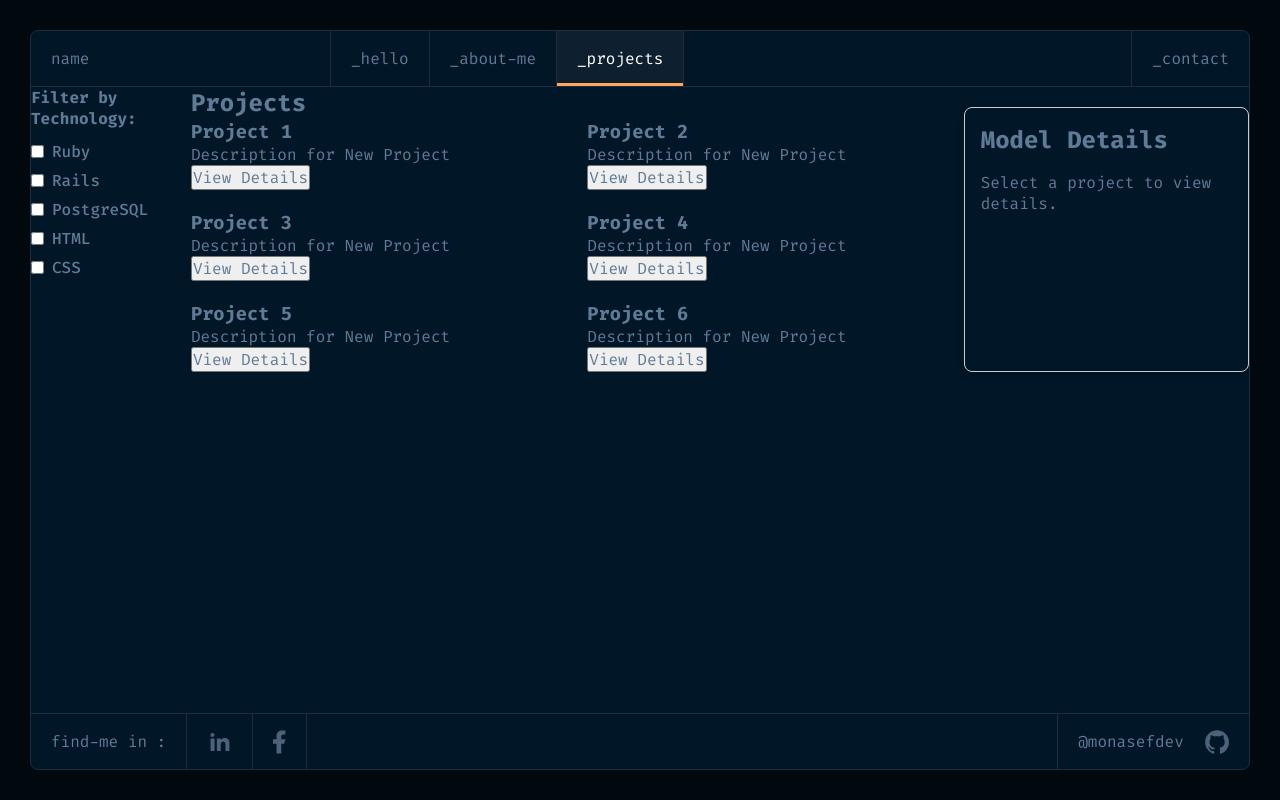
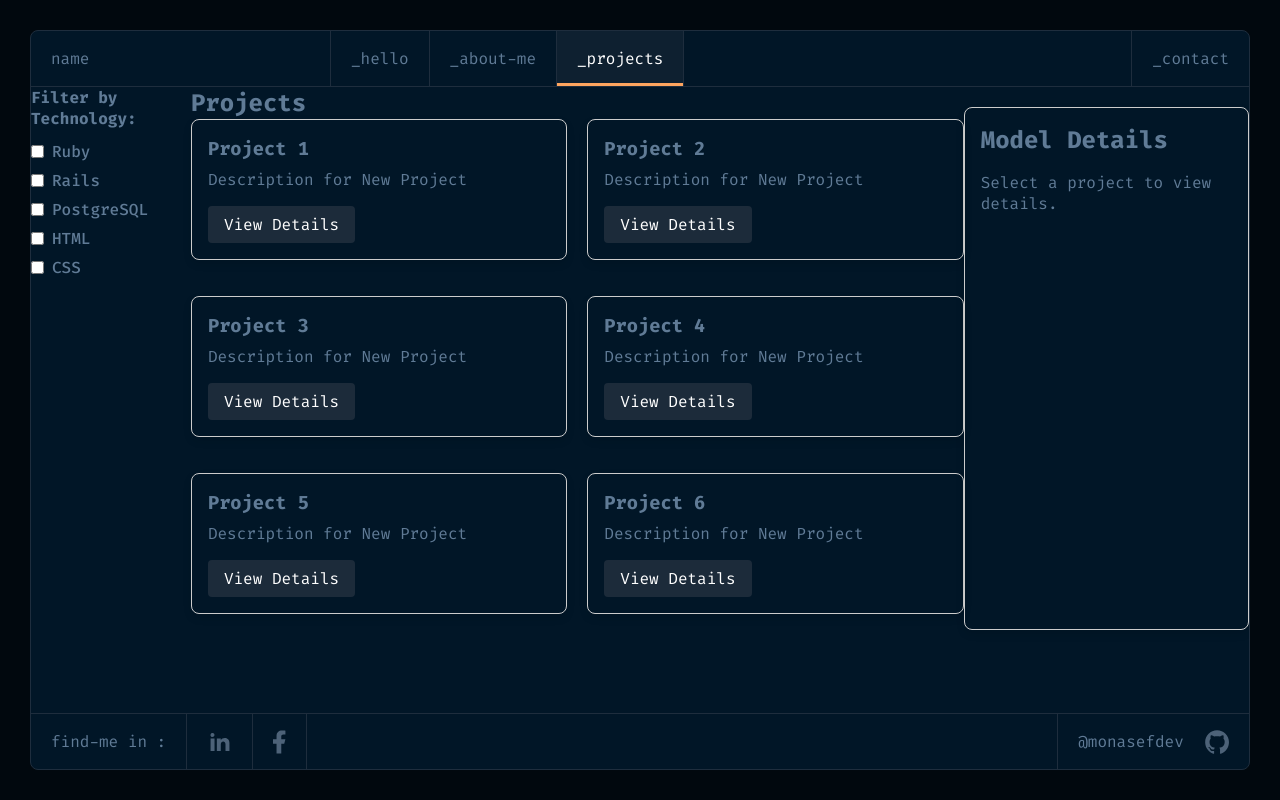
Before and after one commit to MonasefDev/My-portfolio, a React (Vite) app: page /projects in a window 1280 px wide. Built offline with nearby package versions, Linux system fonts and the light colour scheme.

Commit message:
Styled the heading, paragraph, and button for a cleaner and more organized card layout.

```diff
--- a/src/features/projects/ProjectCard.jsx
+++ b/src/features/projects/ProjectCard.jsx
@@ -1,4 +1,34 @@
 import React from "react";
+import styled from "styled-components";
+
+const CardContainer = styled.div`
+  border: 1px solid #ccc;
+  padding: 1.6rem;
+  margin-bottom: 1.6rem;
+  border-radius: .8rem;
+  box-shadow: 0 4px 8px rgba(0, 0, 0, 0.1);
+
+  .card-heading {
+    margin-bottom: .8rem;
+  }
+
+  .card-paragraph {
+    margin-bottom: 1.6rem;
+  }
+
+  .card-button {
+    background-color: var(--color-button-p-1);
+    color: #fff;
+    padding: .8rem 1.6rem;
+    border: none;
+    border-radius: .4rem;
+    cursor: pointer;
+  }
+
+  .card-button:hover {
+    background-color: var(--color-button-p-2);
+  }
+`;
 
 function ProjectCard({ project, onSelectProject }) {
   const handleProjectSelect = () => {
@@ -6,11 +36,13 @@ function ProjectCard({ project, onSelectProject }) {
   };
 
   return (
-    <div>
-      <h3>{project.title}</h3>
-      <p>{project.description}</p>
-      <button onClick={handleProjectSelect}>View Details</button>
-    </div>
+    <CardContainer>
+      <h3 className="card-heading">{project.title}</h3>
+      <p className="card-paragraph">{project.description}</p>
+      <button className="card-button" onClick={handleProjectSelect}>
+        View Details
+      </button>
+    </CardContainer>
   );
 }
 
```
